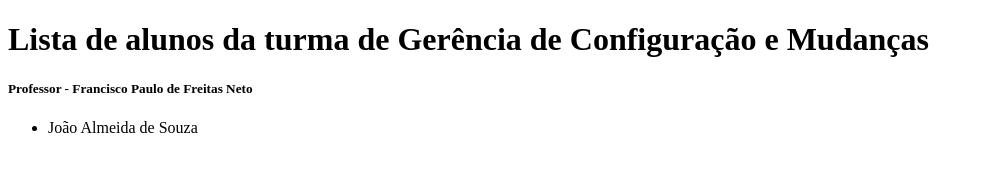
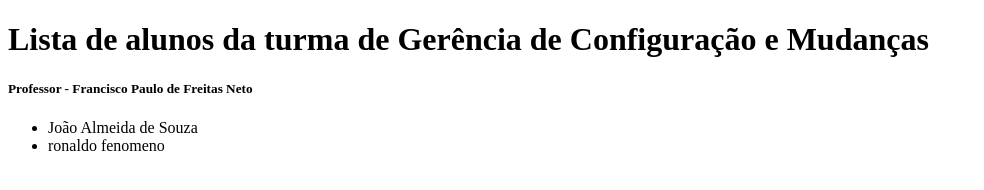
Before and after one commit to Morgan-Sa/site, a plain HTML site: page index.html in a window 1280 px wide. Shown: the whole page, without its empty margins (0-984 px from the left). Drawn offline with Linux system fonts and the light colour scheme.

Commit message:
adicionando ronaldo

```diff
--- a/index.html
+++ b/index.html
@@ -14,6 +14,7 @@
 
     <ul>
         <li>João Almeida de Souza</li>
+        <li>ronaldo fenomeno</li>
     </ul>
 
 
```
